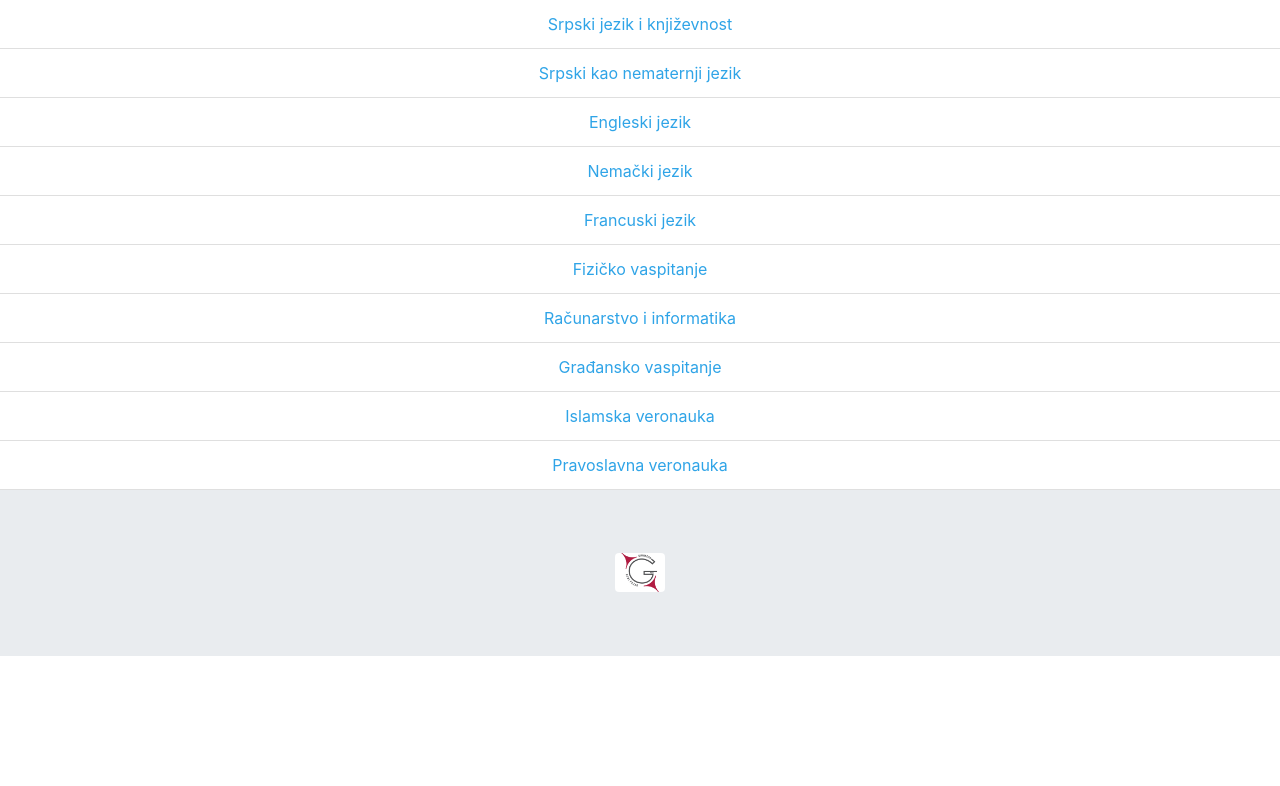
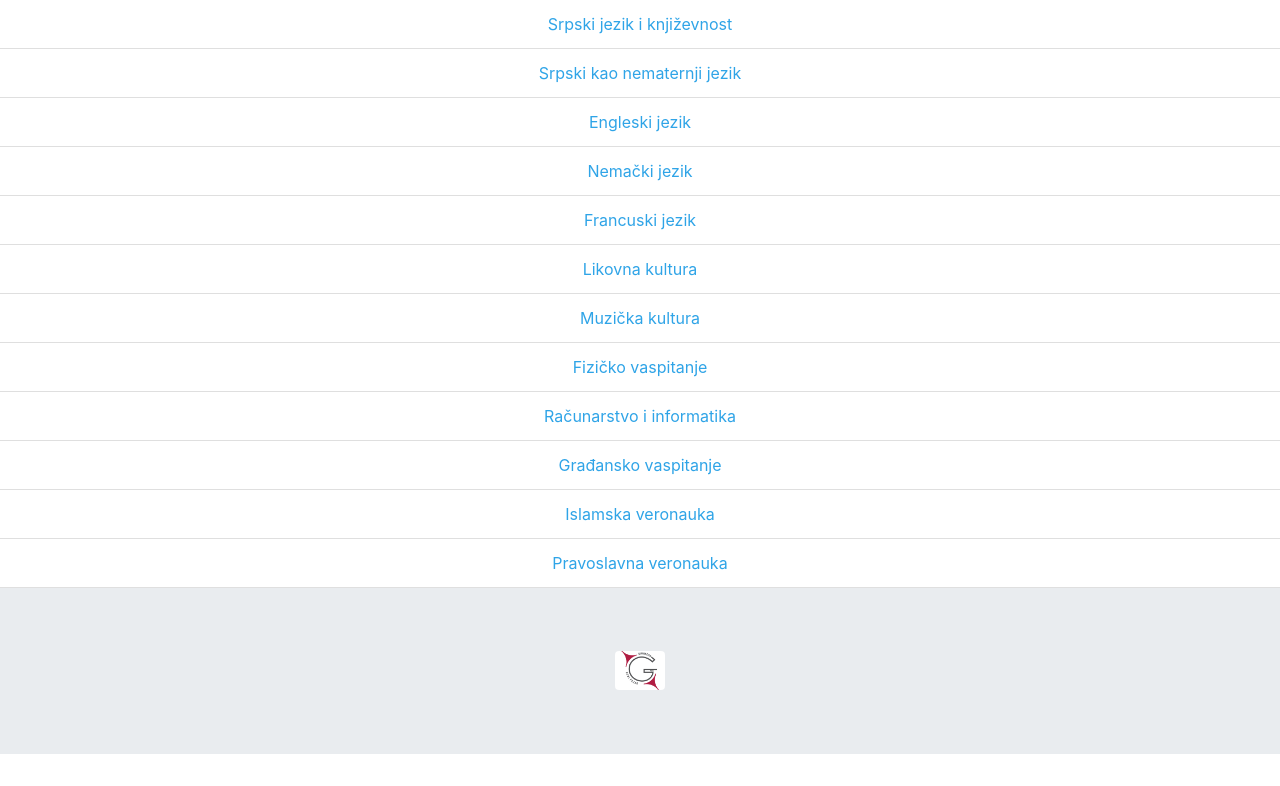
Before and after one commit to BakirCu/Gimnazija, a Django app: page /treci_razred/ in a window 1280 px wide. Shown: the part 665-1451 px from the top of the page. Before the commit the page ends 1321 px from the top, so only its background shows below. Run offline with Django 3.2, Linux system fonts and the light colour scheme; some libraries are stand-ins or nearby versions.

Commit message:
Dodao jos predmeta

```diff
--- a/lekcije/templates/lekcije/cetvrti_razred.html
+++ b/lekcije/templates/lekcije/cetvrti_razred.html
@@ -62,6 +62,10 @@
                         kultura</a>
         </li>
         <li class="list-group-item"><a
+                        href="{% url 'predmet' predmet='Muzička kultura' godina='Četvrta godina' %}">Muzička
+                        kultura</a>
+        </li>
+        <li class="list-group-item"><a
                         href="{% url 'predmet' predmet='Fizičko vaspitanje' godina='Četvrta godina' %}">Fizičko
                         vaspitanje</a>
         </li>
--- a/lekcije/templates/lekcije/treci_razred.html
+++ b/lekcije/templates/lekcije/treci_razred.html
@@ -13,41 +13,60 @@
         </li>
         <li class="list-group-item"><a href="{% url 'predmet' predmet='Fizika' godina='Treća godina' %}">Fizika</a></li>
         <li class="list-group-item"><a href="{% url 'predmet' predmet='Hemija' godina='Treća godina' %}">Hemija</a></li>
-    <li class="list-group-item"><a href="{% url 'predmet' predmet='Biologija' godina='Treća godina' %}">Biologija</a>
+        <li class="list-group-item"><a
+                        href="{% url 'predmet' predmet='Biologija' godina='Treća godina' %}">Biologija</a>
         </li>
-    <li class="list-group-item"><a href="{% url 'predmet' predmet='Istorija' godina='Treća godina' %}">Istorija</a></li>
-    <li class="list-group-item"><a href="{% url 'predmet' predmet='Geografija' godina='Treća godina' %}">Geografija</a>
-    </li>
-    <li class="list-group-item"><a href="{% url 'predmet' predmet='Filozofija' godina='Treća godina' %}">Filozofija</a>
+        <li class="list-group-item"><a href="{% url 'predmet' predmet='Istorija' godina='Treća godina' %}">Istorija</a>
         </li>
         <li class="list-group-item"><a
-            href="{% url 'predmet' predmet='Bosanski jezik i književnost' godina='Treća godina' %}">Bosanski jezik i
+                        href="{% url 'predmet' predmet='Geografija' godina='Treća godina' %}">Geografija</a>
+        </li>
+        <li class="list-group-item"><a
+                        href="{% url 'predmet' predmet='Filozofija' godina='Treća godina' %}">Filozofija</a>
+        </li>
+        <li class="list-group-item"><a
+                        href="{% url 'predmet' predmet='Bosanski jezik i književnost' godina='Treća godina' %}">Bosanski
+                        jezik i
                         književnost</a></li>
         <li class="list-group-item"><a
-            href="{% url 'predmet' predmet='Srpski jezik i književnost' godina='Treća godina' %}">Srpski jezik i
+                        href="{% url 'predmet' predmet='Srpski jezik i književnost' godina='Treća godina' %}">Srpski
+                        jezik i
                         književnost</a></li>
         <li class="list-group-item"><a
-            href="{% url 'predmet' predmet='Srpski kao nematernji jezik' godina='Treća godina' %}">Srpski kao
+                        href="{% url 'predmet' predmet='Srpski kao nematernji jezik' godina='Treća godina' %}">Srpski
+                        kao
                         nematernji jezik</a></li>
-    <li class="list-group-item"><a href="{% url 'predmet' predmet='Engleski jezik' godina='Treća godina' %}">Engleski
+        <li class="list-group-item"><a
+                        href="{% url 'predmet' predmet='Engleski jezik' godina='Treća godina' %}">Engleski
                         jezik</a>
         </li>
         <li class="list-group-item"><a href="{% url 'predmet' predmet='Nemački jezik' godina='Treća godina' %}">Nemački
                         jezik</a>
         </li>
 
-    <li class="list-group-item"><a href="{% url 'predmet' predmet='Francuski jezik' godina='Treća godina' %}">Francuski
+        <li class="list-group-item"><a
+                        href="{% url 'predmet' predmet='Francuski jezik' godina='Treća godina' %}">Francuski
                         jezik</a>
         </li>
-
-    <li class="list-group-item"><a href="{% url 'predmet' predmet='Fizičko vaspitanje' godina='Treća godina' %}">Fizičko
+        <li class="list-group-item"><a
+                        href="{% url 'predmet' predmet='Likovna kultura' godina='Treća godina' %}">Likovna
+                        kultura</a>
+        </li>
+        <li class="list-group-item"><a
+                        href="{% url 'predmet' predmet='Muzička kultura' godina='Treća godina' %}">Muzička
+                        kultura</a>
+        </li>
+        <li class="list-group-item"><a
+                        href="{% url 'predmet' predmet='Fizičko vaspitanje' godina='Treća godina' %}">Fizičko
                         vaspitanje</a>
         </li>
         <li class="list-group-item"><a
-            href="{% url 'predmet' predmet='Računarstvo i informatika' godina='Treća godina' %}">Računarstvo i
+                        href="{% url 'predmet' predmet='Računarstvo i informatika' godina='Treća godina' %}">Računarstvo
+                        i
                         informatika</a></li>
         <li class="list-group-item"><a
-            href="{% url 'predmet' predmet='Građansko vaspitanje' godina='Treća godina' %}">Građansko vaspitanje
+                        href="{% url 'predmet' predmet='Građansko vaspitanje' godina='Treća godina' %}">Građansko
+                        vaspitanje
                 </a>
         </li>
         <li class="list-group-item"><a
```
Lines whose indentation alone changed are shown as unchanged.
